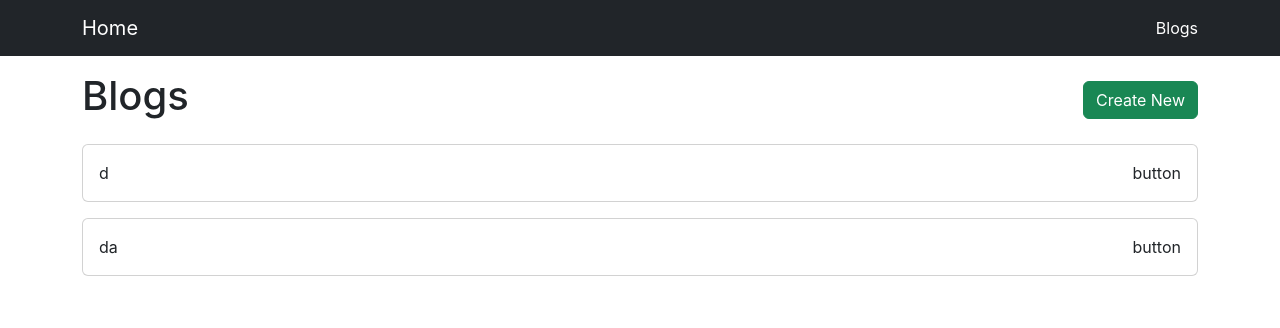
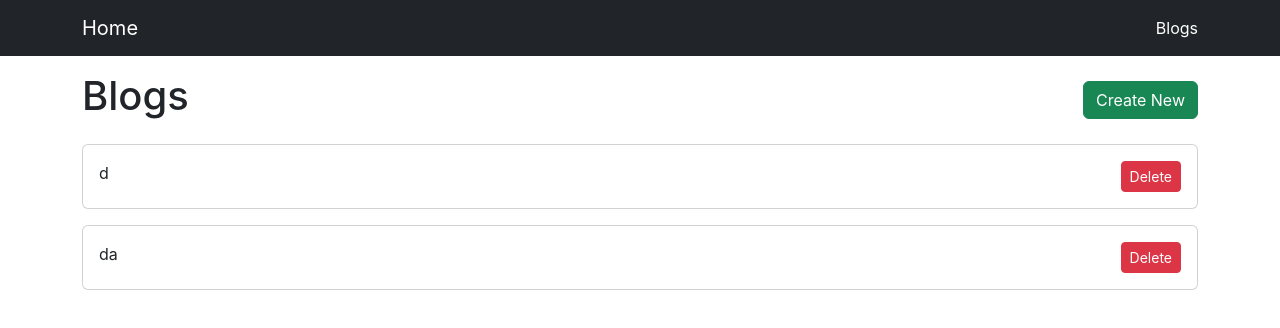
Before and after one commit to GEONEUI/React-blog, a React (Create React App) app in the folder basic/: page /blogs in a window 1280 px wide. Shown: the top 328 px of the page. Built offline with nearby package versions, Linux system fonts and the light colour scheme; data requests are answered from the project's data file.

Commit message:
30이벤트 버블링

```diff
--- a/basic/src/pages/Listpage.js
+++ b/basic/src/pages/Listpage.js
@@ -38,8 +38,19 @@ const Listpage = () => {
 					<Card
 						title={post.title}
 						key={post.id}
-						onClick={() => { history.push('/blogs/EditPage') }}>
-						<div>button</div>
+						onClick={() => { history.push('/blogs/EditPage') }}
+					>
+						<div>
+							<button
+								className="btn btn-danger btn-sm"
+								onClick={(e) => {
+									e.stopPropagation();
+									console.log('delete log')
+								}}
+							>
+								Delete
+							</button>
+						</div>
 					</Card>
 				);
 			})}</div >
```
